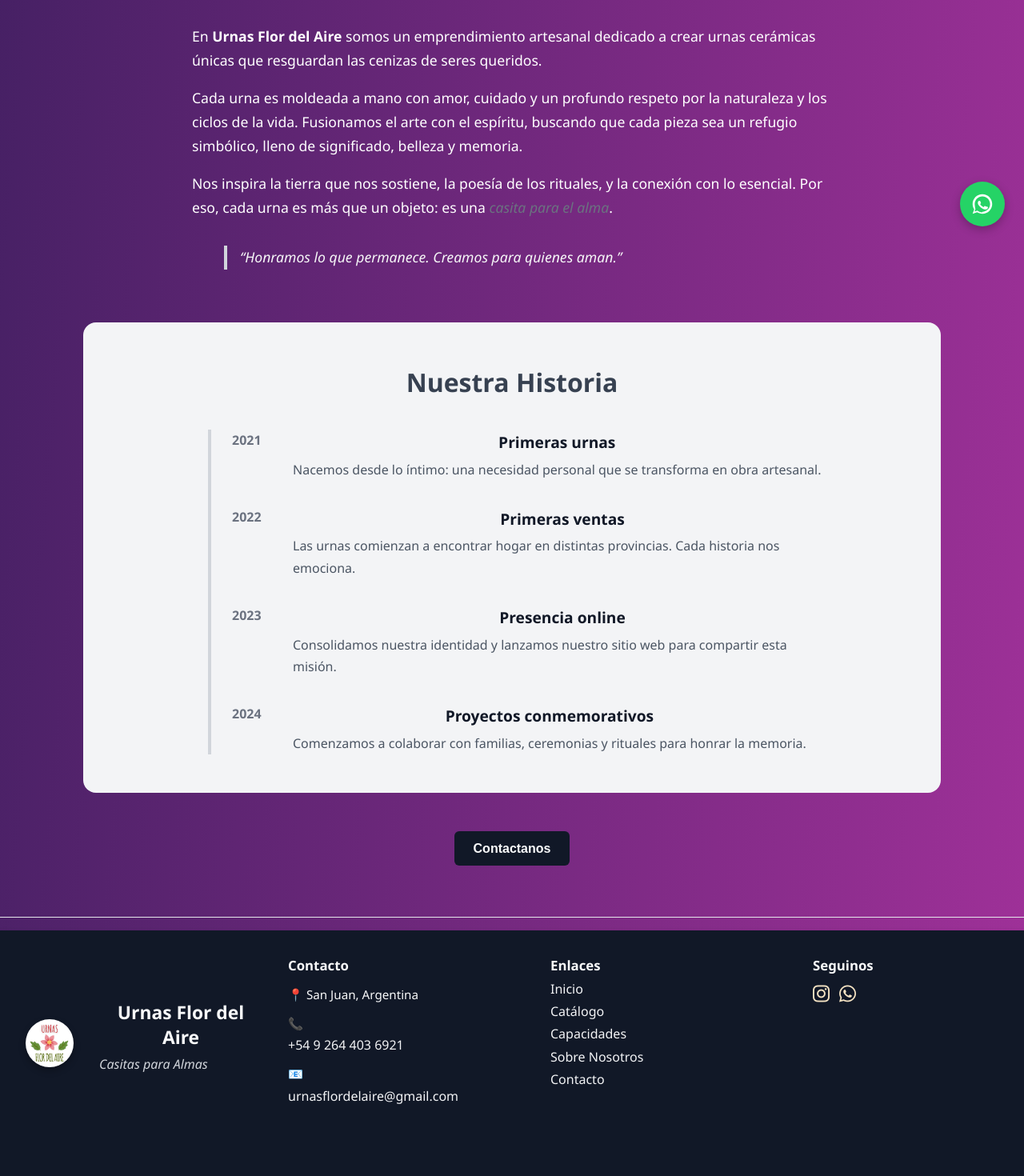
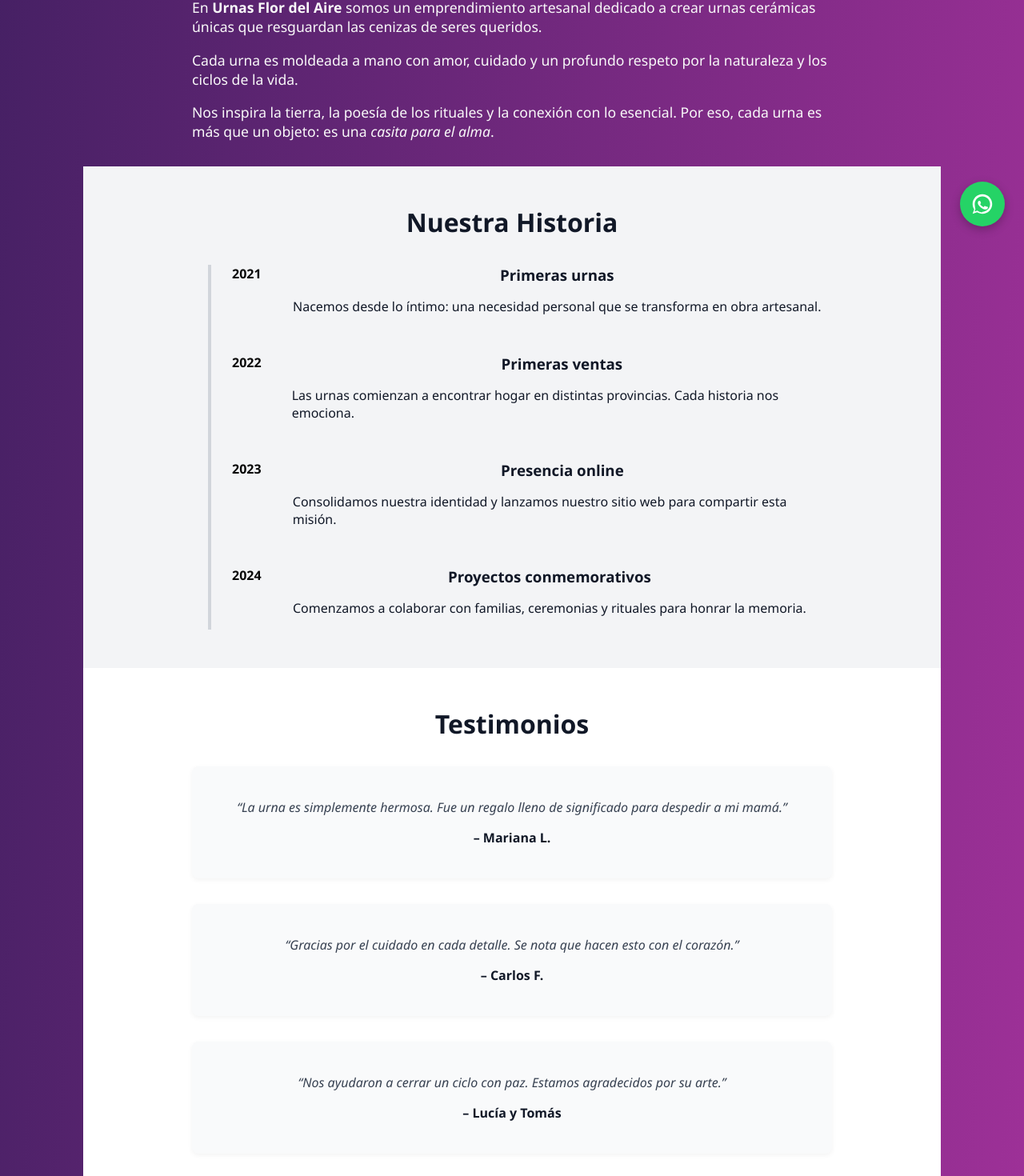
Before and after one commit to miguelkenny/urnasflordelaire, a SvelteKit app: page /sobre-nosotros in a window 1280 px wide. Shown: the part 493-1963 px from the top of the page at 80% size. Built offline with nearby package versions, Linux system fonts and the light colour scheme.

Commit message:
sobre nosotros

```diff
--- /dev/null
+++ b/src/lib/data/sobre-nosotros.json
@@ -0,0 +1,22 @@
+[
+  {
+    "anio": "2021",
+    "titulo": "Primeras urnas",
+    "descripcion": "Nacemos desde lo íntimo: una necesidad personal que se transforma en obra artesanal."
+  },
+  {
+    "anio": "2022",
+    "titulo": "Primeras ventas",
+    "descripcion": "Las urnas comienzan a encontrar hogar en distintas provincias. Cada historia nos emociona."
+  },
+  {
+    "anio": "2023",
+    "titulo": "Presencia online",
+    "descripcion": "Consolidamos nuestra identidad y lanzamos nuestro sitio web para compartir esta misión."
+  },
+  {
+    "anio": "2024",
+    "titulo": "Proyectos conmemorativos",
+    "descripcion": "Comenzamos a colaborar con familias, ceremonias y rituales para honrar la memoria."
+  }
+]
--- /dev/null
+++ b/src/lib/data/testimonios.json
@@ -0,0 +1,14 @@
+[
+  {
+    "nombre": "Mariana L.",
+    "texto": "La urna es simplemente hermosa. Fue un regalo lleno de significado para despedir a mi mamá."
+  },
+  {
+    "nombre": "Carlos F.",
+    "texto": "Gracias por el cuidado en cada detalle. Se nota que hacen esto con el corazón."
+  },
+  {
+    "nombre": "Lucía y Tomás",
+    "texto": "Nos ayudaron a cerrar un ciclo con paz. Estamos agradecidos por su arte."
+  }
+]
--- a/src/routes/sobre-nosotros/+page.svelte
+++ b/src/routes/sobre-nosotros/+page.svelte
@@ -1,13 +1,15 @@
 <script>
+  import timelineData from "$lib/data/sobre-nosotros.json";
+  import testimoniosData from "$lib/data/testimonios.json";
   import { goto } from "$app/navigation";
 </script>
 
 <div class="about-wrapper">
-  <!-- Imagen destacada -->
+  <!-- Hero -->
   <div class="about-hero">
     <img
       src="/images/sobre-nosotros.jpg"
-      alt="Urna cerámica artesanal"
+      alt="Urnas Flor del Aire"
       class="hero-image"
     />
     <div class="hero-overlay">
@@ -16,80 +18,54 @@
     </div>
   </div>
 
-  <!-- Texto institucional -->
+  <!-- Presentación -->
   <section class="about-content">
     <p>
       En <strong>Urnas Flor del Aire</strong> somos un emprendimiento artesanal dedicado
       a crear urnas cerámicas únicas que resguardan las cenizas de seres queridos.
     </p>
-
     <p>
       Cada urna es moldeada a mano con amor, cuidado y un profundo respeto por
-      la naturaleza y los ciclos de la vida. Fusionamos el arte con el espíritu,
-      buscando que cada pieza sea un refugio simbólico, lleno de significado,
-      belleza y memoria.
+      la naturaleza y los ciclos de la vida.
     </p>
-
     <p>
-      Nos inspira la tierra que nos sostiene, la poesía de los rituales, y la
-      conexión con lo esencial. Por eso, cada urna es más que un objeto: es una <em
+      Nos inspira la tierra, la poesía de los rituales y la conexión con lo
+      esencial. Por eso, cada urna es más que un objeto: es una <em
         >casita para el alma</em
       >.
     </p>
-
-    <blockquote class="about-quote">
-      “Honramos lo que permanece. Creamos para quienes aman.”
-    </blockquote>
   </section>
 
   <!-- Línea de tiempo -->
   <section class="timeline-section">
     <h2 class="timeline-title">Nuestra Historia</h2>
     <div class="timeline">
-      <div class="timeline-item">
-        <div class="timeline-date">2021</div>
-        <div class="timeline-content">
-          <h3>Primeras urnas</h3>
-          <p>
-            Nacemos desde lo íntimo: una necesidad personal que se transforma en
-            obra artesanal.
-          </p>
+      {#each timelineData as evento}
+        <div class="timeline-item">
+          <div class="timeline-date">{evento.anio}</div>
+          <div class="timeline-content">
+            <h3>{evento.titulo}</h3>
+            <p>{evento.descripcion}</p>
+          </div>
         </div>
-      </div>
-      <div class="timeline-item">
-        <div class="timeline-date">2022</div>
-        <div class="timeline-content">
-          <h3>Primeras ventas</h3>
-          <p>
-            Las urnas comienzan a encontrar hogar en distintas provincias. Cada
-            historia nos emociona.
-          </p>
-        </div>
-      </div>
-      <div class="timeline-item">
-        <div class="timeline-date">2023</div>
-        <div class="timeline-content">
-          <h3>Presencia online</h3>
-          <p>
-            Consolidamos nuestra identidad y lanzamos nuestro sitio web para
-            compartir esta misión.
-          </p>
-        </div>
-      </div>
-      <div class="timeline-item">
-        <div class="timeline-date">2024</div>
-        <div class="timeline-content">
-          <h3>Proyectos conmemorativos</h3>
-          <p>
-            Comenzamos a colaborar con familias, ceremonias y rituales para
-            honrar la memoria.
-          </p>
-        </div>
-      </div>
+      {/each}
     </div>
   </section>
 
-  <!-- Botón de contacto -->
+  <!-- Testimonios -->
+  <section class="testimonios-section">
+    <h2 class="testimonios-title">Testimonios</h2>
+    <div class="testimonios-container">
+      {#each testimoniosData as t}
+        <div class="testimonio">
+          <p class="testimonio-text">“{t.texto}”</p>
+          <p class="testimonio-autor">– {t.nombre}</p>
+        </div>
+      {/each}
+    </div>
+  </section>
+
+  <!-- CTA -->
   <div class="contact-cta">
     <button on:click={() => goto("/contacto")}>Contactanos</button>
   </div>
--- a/src/sobre-nosotros.css
+++ b/src/sobre-nosotros.css
@@ -1,11 +1,4 @@
-.about-wrapper {
-  font-family: "Segoe UI", sans-serif;
-  color: #ffffff;
-  line-height: 1.7;
-  background-color: #f9fafb00;
-  padding-bottom: 1rem;
-}
-
+/* Hero */
 .about-hero {
   position: relative;
   height: 350px;
@@ -29,7 +22,7 @@
   flex-direction: column;
   justify-content: center;
   align-items: center;
-  color: #f9fafb;
+  color: white;
   text-align: center;
   background: rgba(0, 0, 0, 0.3);
 }
@@ -37,47 +30,32 @@
 .about-title {
   font-size: 2.8rem;
   font-family: "Lobster", cursive;
-  margin-bottom: 0.5rem;
-  color: #ccc;
 }
 
 .about-subtitle {
-  font-size: 1.3rem;
   font-style: italic;
 }
 
 .about-content {
   max-width: 800px;
-  margin: 0 auto;
-  padding: 3rem 1.5rem;
+  margin: 2rem auto;
+  padding: 0 1rem;
   font-size: 1.1rem;
 }
 
-.about-content em {
-  color: #6b7280;
-}
-
-.about-quote {
-  margin-top: 2rem;
-  padding-left: 1rem;
-  border-left: 4px solid #d1d5db;
-  color: #f6f7f7;
-  font-style: italic;
-}
-
+/* Línea de tiempo */
 .timeline-section {
   background-color: #f3f4f6;
   padding: 3rem 1.5rem;
-  text-align: center;
   width: 80%;
   margin: auto;
-  border-radius: 1rem;
 }
 
 .timeline-title {
+  text-align: center;
   font-size: 2rem;
   margin-bottom: 2rem;
-  color: #374151;
+  color: #111827;
 }
 
 .timeline {
@@ -103,29 +81,62 @@
   display: flex;
   align-items: flex-start;
   gap: 1rem;
-  position: relative;
   padding-left: 50px;
-  text-align: left;
+  color: #111827;
 }
 
 .timeline-date {
   font-weight: bold;
-  color: #6b7280;
+  color: #070707;
   width: 60px;
-  flex-shrink: 0;
 }
 
 .timeline-content h3 {
   margin: 0;
-  font-size: 1.2rem;
   color: #111827;
 }
 
-.timeline-content p {
-  margin: 0.25rem 0 0;
-  color: #4b5563;
+/* Testimonios */
+.testimonios-section {
+  background-color: #fff;
+  padding: 3rem 1.5rem;
+  text-align: center;
+  width: 80%;
+  margin: auto;
 }
 
+.testimonios-title {
+  font-size: 2rem;
+  margin-bottom: 2rem;
+  color: #111827;
+}
+
+.testimonios-container {
+  display: grid;
+  gap: 2rem;
+  max-width: 800px;
+  margin: 0 auto;
+}
+
+.testimonio {
+  background: #f9fafb;
+  border-radius: 8px;
+  padding: 1.5rem;
+  box-shadow: 0 2px 6px rgba(0, 0, 0, 0.05);
+}
+
+.testimonio-text {
+  font-style: italic;
+  color: #374151;
+}
+
+.testimonio-autor {
+  margin-top: 1rem;
+  font-weight: bold;
+  color: #111827;
+}
+
+/* CTA */
 .contact-cta {
   text-align: center;
   margin: 3rem 0;
@@ -148,14 +159,6 @@
 
 @media (max-width: 640px) {
   .about-title {
-    font-size: 2.2rem;
-  }
-
-  .timeline::before {
-    left: 10px;
-  }
-
-  .timeline-item {
-    padding-left: 30px;
+    font-size: 2rem;
   }
 }
```
